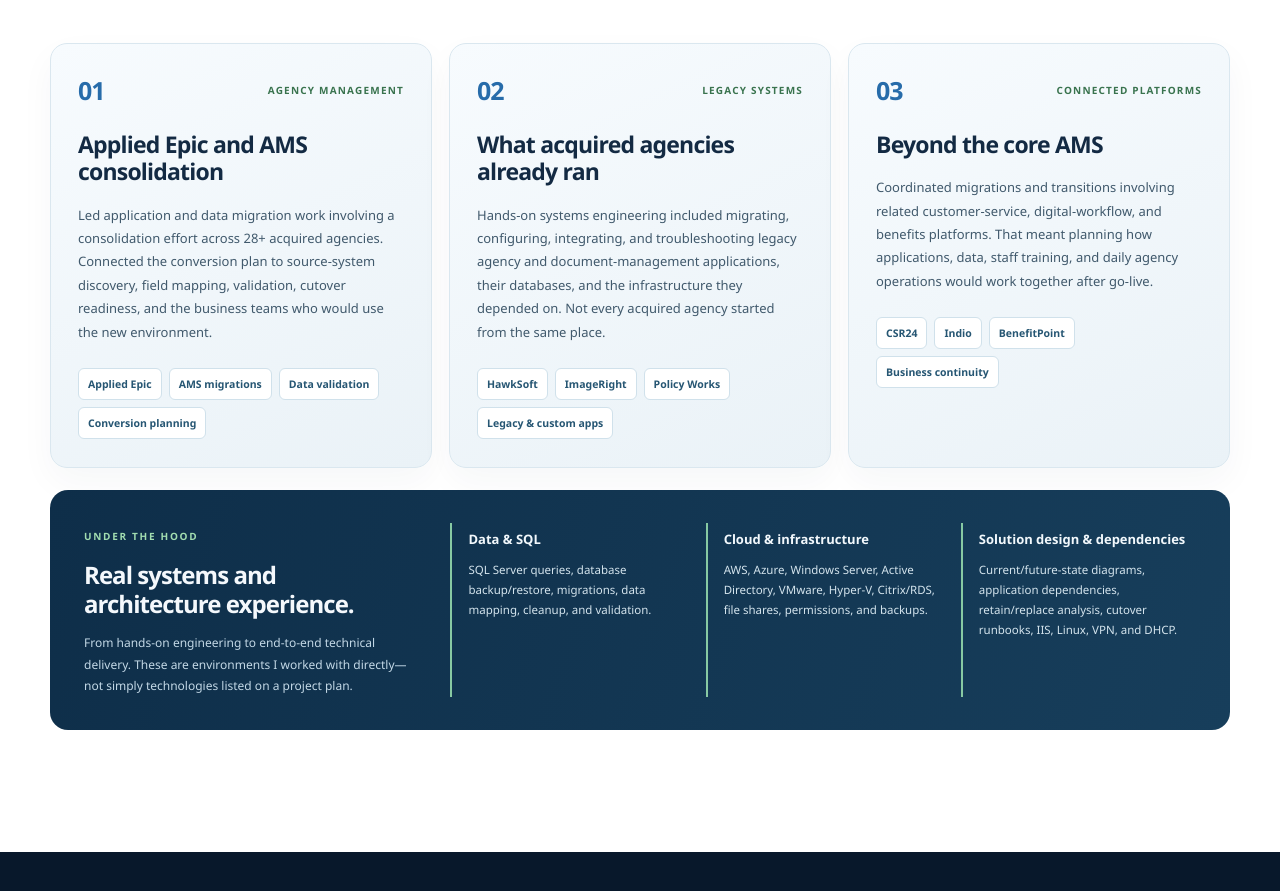
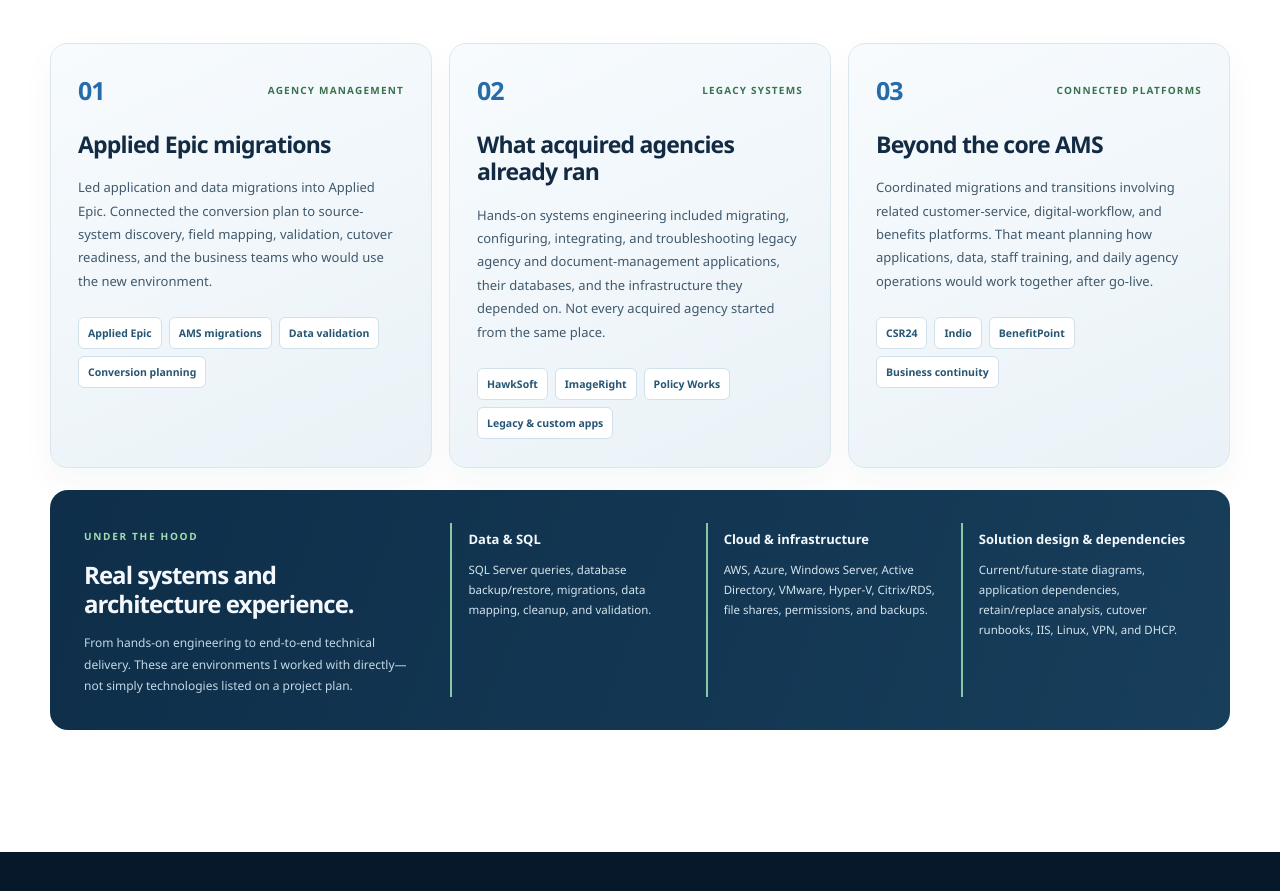
Before and after one commit to rickeyburns27/rickey-burns-portfolio, a plain HTML site: page index.html in a window 1280 px wide. Shown: the part 6886-7777 px from the top of the page. Drawn offline with Linux system fonts and the light colour scheme.

Commit message:
Remove agency consolidation claim at owner request

```diff
--- a/index.html
+++ b/index.html
@@ -206,8 +206,8 @@
         <div class="insurance-story-grid">
           <article class="insurance-story" data-reveal>
             <div class="insurance-story-header"><span>01</span><span>AGENCY MANAGEMENT</span></div>
-            <h3>Applied Epic and AMS consolidation</h3>
-            <p>Led application and data migration work involving a consolidation effort across 28+ acquired agencies. Connected the conversion plan to source-system discovery, field mapping, validation, cutover readiness, and the business teams who would use the new environment.</p>
+            <h3>Applied Epic migrations</h3>
+            <p>Led application and data migrations into Applied Epic. Connected the conversion plan to source-system discovery, field mapping, validation, cutover readiness, and the business teams who would use the new environment.</p>
             <div class="insurance-chips"><span>Applied Epic</span><span>AMS migrations</span><span>Data validation</span><span>Conversion planning</span></div>
           </article>
           <article class="insurance-story" data-reveal>
```
